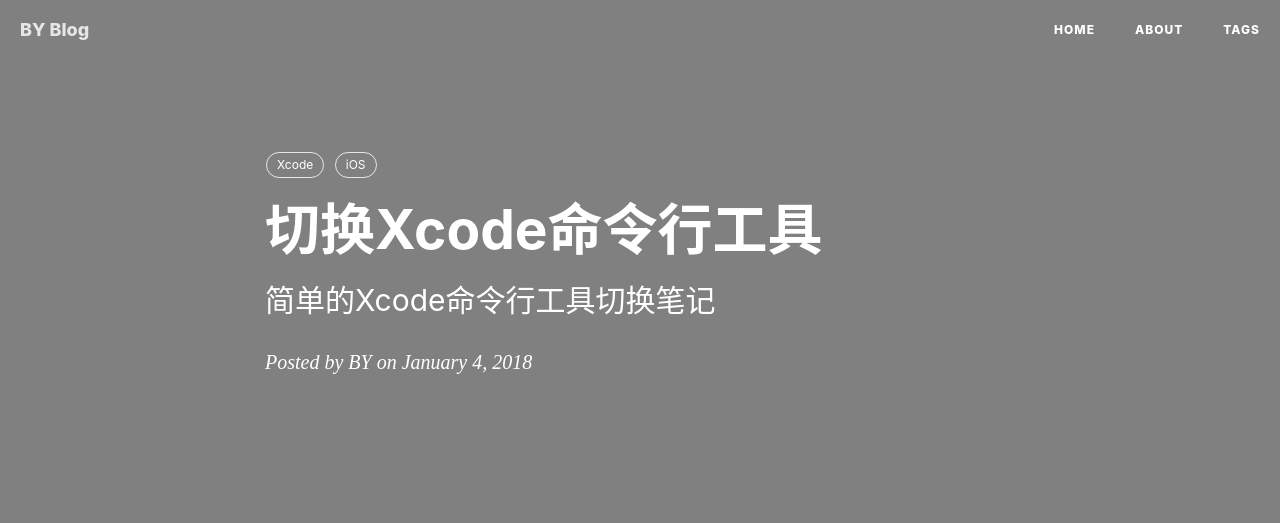
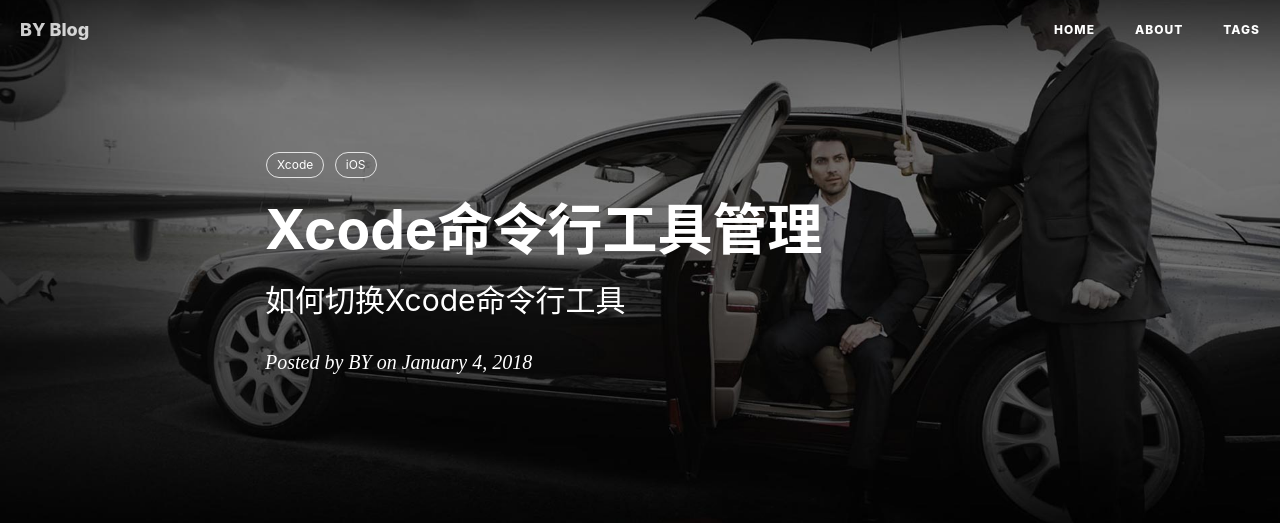
Before and after one commit to haome525/haome525.github.io, a Jekyll site: the page built from _posts/2018-05-05-Xcode命令行工具管理.md, in a window 1280 px wide. Shown: the top 523 px of the page. Built offline with Jekyll 4.4.1, drawn with Linux system fonts in a browser that asks for light colours; nearby versions of some CDN libraries; comment, search, counter and statistics services are not loaded; grey boxes are pictures that could not be loaded.

Commit message:
Post Fix

```diff
--- a/_posts/2018-05-05-切换Xcode命令行工具.md
+++ b/_posts/2018-05-05-Xcode命令行工具管理.md
@@ -1,10 +1,10 @@
 ---
 layout:     post
-title:      切换Xcode命令行工具
-subtitle:   简单的Xcode命令行工具切换笔记
+title:      Xcode命令行工具管理
+subtitle:   如何切换Xcode命令行工具
 date:       2018-01-04
 author:     BY
-header-img: post-bg-keybord.jpg
+header-img: img/post-bg-kuaidi.jpg
 catalog: true
 tags:
     - Xcode
```
